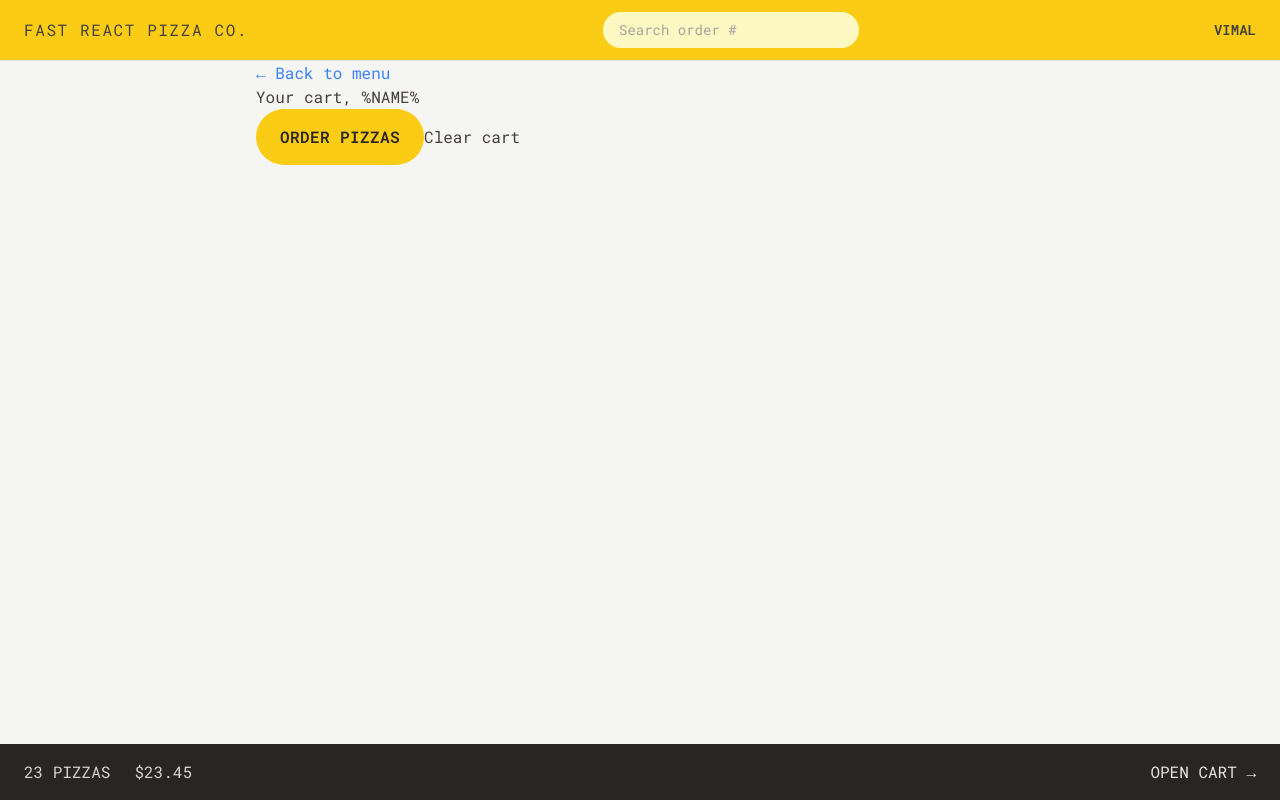
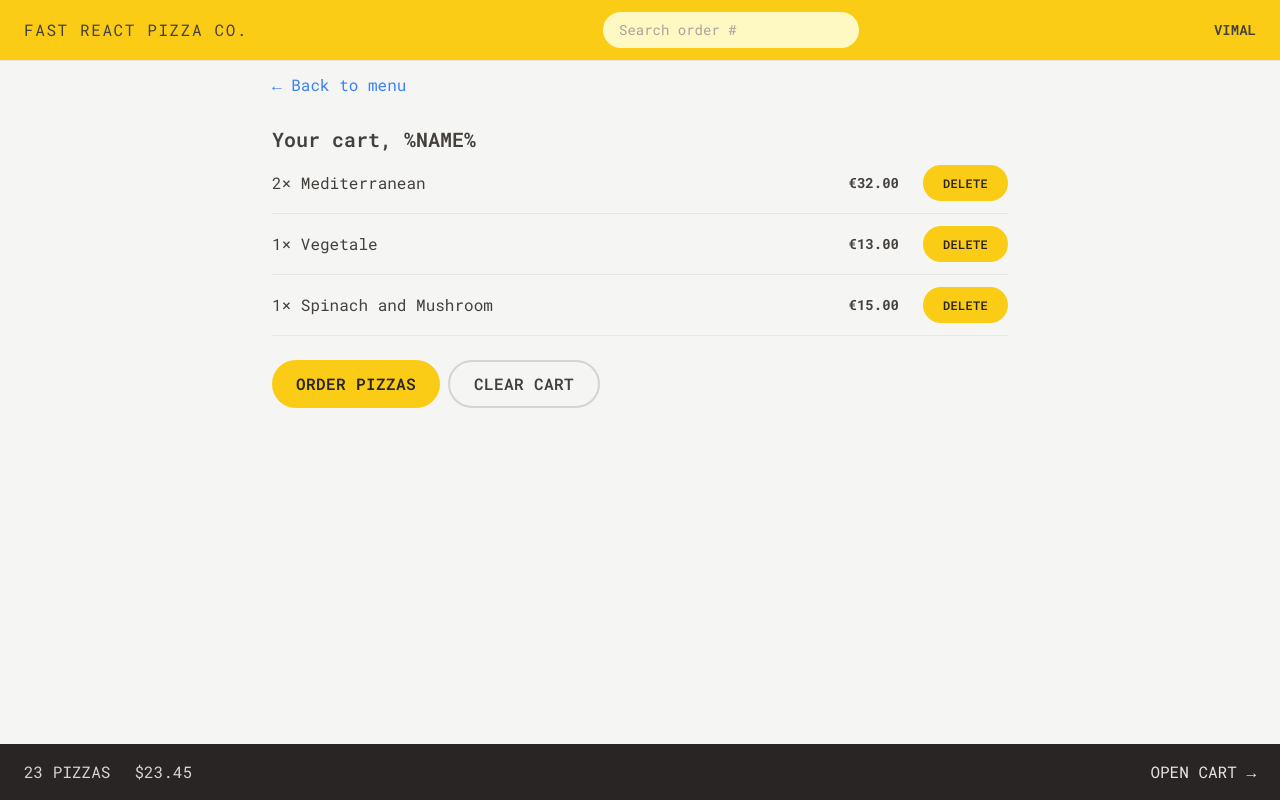
Before and after one commit to vimal573/React-Fast-react-pizza, a React (Vite) app: page /cart in a window 1280 px wide. Built offline with nearby package versions, Linux system fonts and the light colour scheme.

Commit message:
Styling the Cart

```diff
--- a/src/features/cart/Cart.jsx
+++ b/src/features/cart/Cart.jsx
@@ -1,4 +1,4 @@
-import { Link } from 'react-router-dom';
+import CartItem from './CartItem';
 import LinkButton from '../../ui/LinkButton';
 import Button from '../../ui/Button';
 
@@ -30,17 +30,23 @@
   const cart = fakeCart;
 
   return (
-    <div>
+    <div className="px-4 py-3">
       <LinkButton to="/menu">&larr; Back to menu</LinkButton>
 
-      <h2>Your cart, %NAME%</h2>
+      <h2 className="mt-7 text-xl font-semibold">Your cart, %NAME%</h2>
 
-      <div>
+      <ul className="divide-y divide-stone-200 border-b">
+        {cart.map((item) => (
+          <CartItem item={item} key={item.key} />
+        ))}
+      </ul>
+
+      <div className="mt-6 space-x-2">
         <Button to="/order/new" type="primary">
           Order pizzas
         </Button>
 
-        <button>Clear cart</button>
+        <Button type="secondary">Clear cart</Button>
       </div>
     </div>
   );
--- a/src/features/cart/CartItem.jsx
+++ b/src/features/cart/CartItem.jsx
@@ -1,16 +1,18 @@
 /* eslint-disable react/prop-types */
+import Button from '../../ui/Button';
 import { formatCurrency } from '../../utilitis/helpers';
 
 function CartItem({ item }) {
   const { pizzaId, name, quantity, totalPrice } = item;
 
   return (
-    <li>
-      <p>
+    <li className="py-3 sm:flex sm:items-center sm:justify-between">
+      <p className="mb-1 sm:mb-0">
         {quantity}&times; {name}
       </p>
-      <div>
-        <p>{formatCurrency(totalPrice)}</p>
+      <div className="flex items-center justify-between sm:gap-6">
+        <p className="mr- text-sm font-bold">{formatCurrency(totalPrice)}</p>
+        <Button type="small">Delete</Button>
       </div>
     </li>
   );
--- a/src/ui/Button.jsx
+++ b/src/ui/Button.jsx
@@ -6,8 +6,10 @@
     'inline-block rounded-full bg-yellow-400  font-semibold uppercase tracking-wide text-stone-800 transition-colors duration-300 hover:bg-yellow-300 focus:bg-yellow-300 focus:outline-none focus:ring focus:ring-yellow-300 focus:ring-offset-2 disabled:cursor-not-allowed';
 
   const styles = {
-    primary: base + ' px-4 py-3 md:px-6 md:py-4',
+    primary: base + ' px-4 py-2 md:px-6 md:py-3',
     small: base + ' px-4 py-2 md:px-5 md:py-2.5 text-xs',
+    secondary:
+      'inline-block rounded-full border-2 border-stone-300 font-semibold uppercase tracking-wide text-stone-4  00  transition-colors duration-300 hover:bg-stone-300 hover:text-stone-800 focus:bg-stone-300 focus:text-stone-800 focus:outline-none focus:ring focus:ring-stone-200 focus:ring-offset-2 disabled:cursor-not-allowed px-4 py-2.5 md:px-6 md:py-2.5',
   };
 
   if (to)
```
